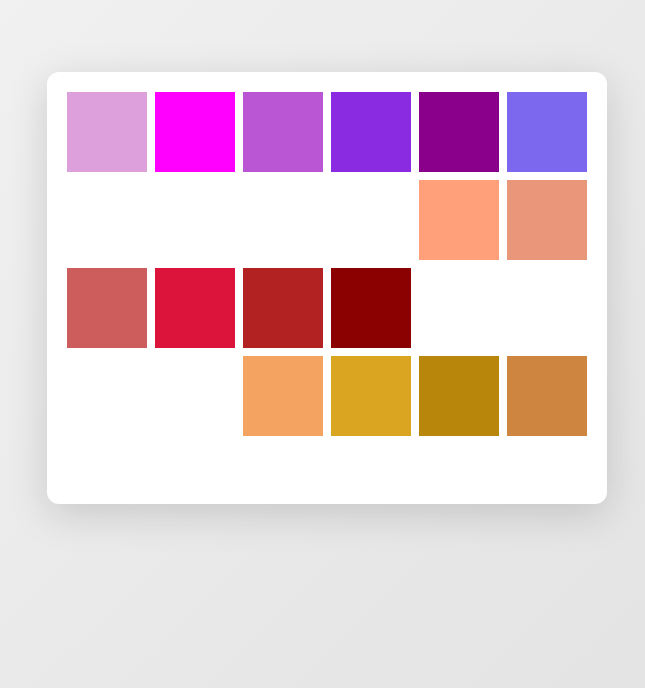
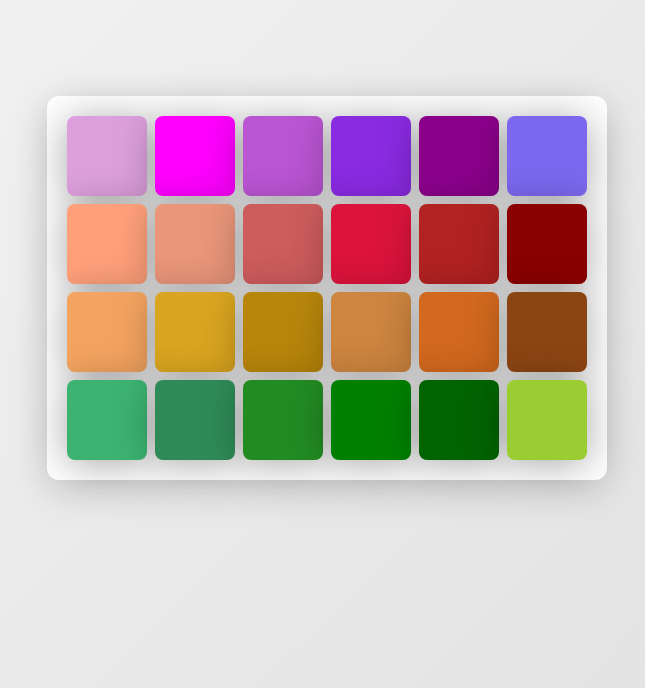
Before and after one commit to shreejanya/colour-palette, a plain HTML site: page index.html in a window 1280 px wide. Shown: the part 112-800 px from the top of the page, without its empty margins (313-958 px from the left). Drawn offline with Linux system fonts and the light colour scheme.

Commit message:
Describe your changes here

```diff
--- a/index.html
+++ b/index.html
@@ -3,77 +3,45 @@
 <head>
   <meta charset="UTF-8">
   <meta name="viewport" content="width=device-width, initial-scale=1.0">
-  <title>Color Grid - 10x6</title>
+  <title>Color Grid - 50x20</title>
   <!-- Link to external CSS file -->
   <link rel="stylesheet" href="styles.css">
 </head>
 <body>
   <div class="grid-container">
-    <div class="square sq1"></div>
-    <div class="square sq2"></div>
-    <div class="square sq3"></div>
-    <div class="square sq4"></div>
-    <div class="square sq5"></div>
-    <div class="square sq6"></div>
-    <div class="square sq7"></div>
-    <div class="square sq8"></div>
-    <div class="square sq9"></div>
-    <div class="square sq10"></div>
+    <div class="triangle sq1"></div>
+    <div class="triangle sq2"></div>
+    <div class="triangle sq3"></div>
+    <div class="triangle sq4"></div>
+    <div class="triangle sq5"></div>
+    <div class="triangle sq6"></div>
 
-    <div class="square sq11"></div>
-    <div class="square sq12"></div>
-    <div class="square sq13"></div>
-    <div class="square sq14"></div>
-    <div class="square sq15"></div>
-    <div class="square sq16"></div>
-    <div class="square sq17"></div>
-    <div class="square sq18"></div>
-    <div class="square sq19"></div>
-    <div class="square sq20"></div>
 
-    <div class="square sq21"></div>
-    <div class="square sq22"></div>
-    <div class="square sq23"></div>
-    <div class="square sq24"></div>
-    <div class="square sq25"></div>
-    <div class="square sq26"></div>
-    <div class="square sq27"></div>
-    <div class="square sq28"></div>
-    <div class="square sq29"></div>
-    <div class="square sq30"></div>
+    <div class="triangle sq11"></div>
+    <div class="triangle sq12"></div>
+    <div class="triangle sq13"></div>
+    <div class="triangle sq14"></div>
+    <div class="triangle sq15"></div>
+    <div class="triangle sq16"></div>
 
-    <div class="square sq31"></div>
-    <div class="square sq32"></div>
-    <div class="square sq33"></div>
-    <div class="square sq34"></div>
-    <div class="square sq35"></div>
-    <div class="square sq36"></div>
-    <div class="square sq37"></div>
-    <div class="square sq38"></div>
-    <div class="square sq39"></div>
-    <div class="square sq40"></div>
 
-    <div class="square sq41"></div>
-    <div class="square sq42"></div>
-    <div class="square sq43"></div>
-    <div class="square sq44"></div>
-    <div class="square sq45"></div>
-    <div class="square sq46"></div>
-    <div class="square sq47"></div>
-    <div class="square sq48"></div>
-    <div class="square sq49"></div>
-    <div class="square sq50"></div>
+    <div class="triangle sq21"></div>
+    <div class="triangle sq22"></div>
+    <div class="triangle sq23"></div>
+    <div class="triangle sq24"></div>
+    <div class="triangle sq25"></div>
+    <div class="triangle sq26"></div>
 
-    <div class="square sq51"></div>
-    <div class="square sq52"></div>
-    <div class="square sq53"></div>
-    <div class="square sq54"></div>
-    <div class="square sq55"></div>
-    <div class="square sq56"></div>
-    <div class="square sq57"></div>
-    <div class="square sq58"></div>
-    <div class="square sq59"></div>
-    <div class="square sq60"></div>
+
+    <div class="triangle sq31"></div>
+    <div class="triangle sq32"></div>
+    <div class="triangle sq33"></div>
+    <div class="triangle sq34"></div>
+    <div class="triangle sq35"></div>
+    <div class="triangle sq36"></div>
+
+
+
   </div>
 </body>
 </html>
```
